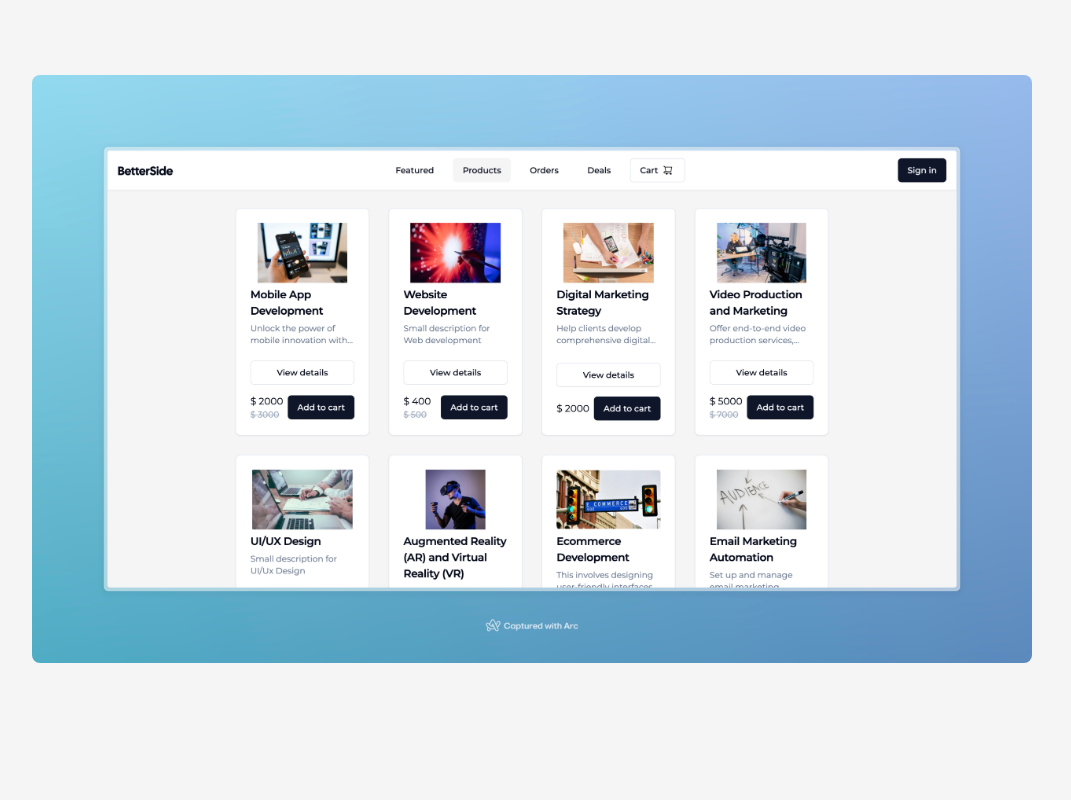
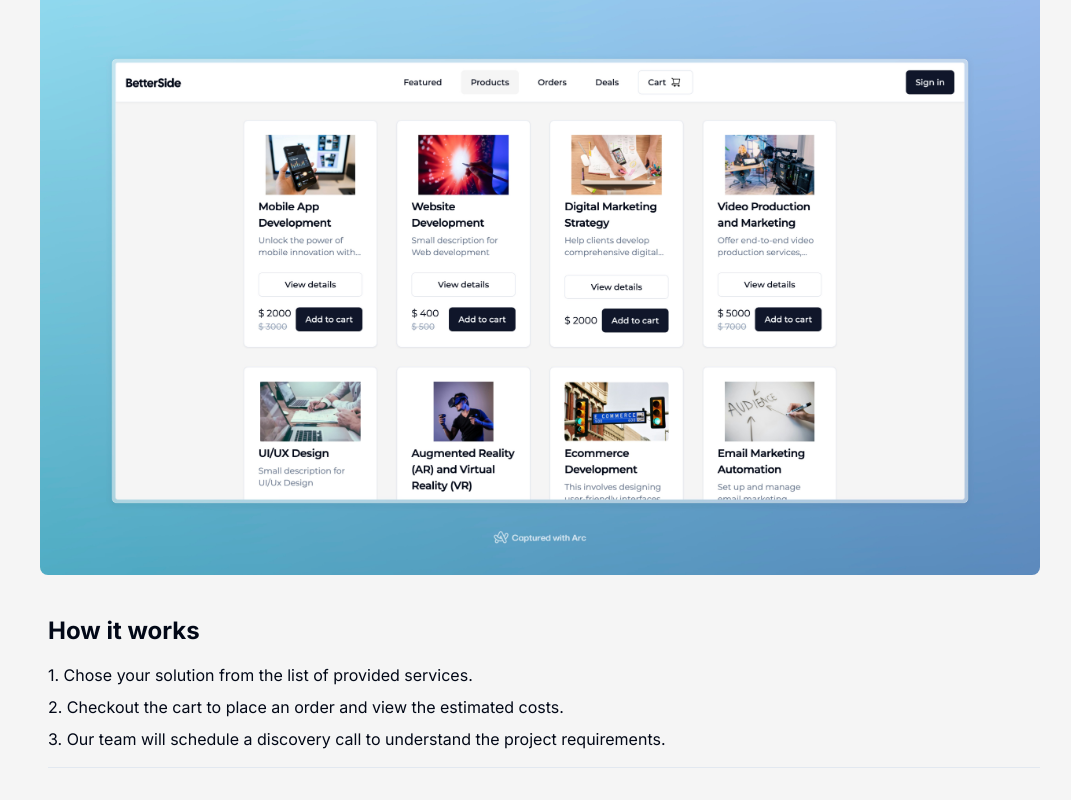
Before and after one commit to yashsharma999/agency-concept, a Next.js app: page / in a window 1280 px wide. Shown: the part 543-1343 px from the top of the page, without its empty margins (96-1167 px from the left). Before the commit the page ends 1222 px from the top, so only its background shows below. Built offline with nearby package versions, Linux system fonts and the light colour scheme.

Commit message:
feat: homepage updates

```diff
--- a/src/app/layout.js
+++ b/src/app/layout.js
@@ -8,8 +8,8 @@ const inter = Inter({ subsets: ['latin'] });
 export const montserrat = Montserrat({ subsets: ['latin'] });
 
 export const metadata = {
-  title: 'Drop-It Joy',
-  description: 'Curate your solution. Just drag and drop!',
+  title: 'BetterSide',
+  description: 'Services for your business.',
 };
 
 export default function RootLayout({ children }) {
--- a/src/app/page.js
+++ b/src/app/page.js
@@ -1,13 +1,18 @@
 import ContactUsSheet from '@/components/ContactUsSheet';
+import Footer from '@/components/Footer';
 import HeroSection from '@/components/HeroSection';
+import HowItWorks from '@/components/HowItWorks';
 import Navigation from '@/components/Navigation';
 import { homeNavMenu } from '@/constants';
+import { montserrat } from './layout';
 
 export default function Home() {
   return (
-    <div className='max-w-5xl mx-auto pb-4'>
+    <div className={`max-w-5xl mx-auto pb-4 `}>
       <Navigation menu={homeNavMenu} />
       <HeroSection />
+      <HowItWorks />
+      <Footer />
       {/* <HandleNext /> */}
     </div>
   );
--- /dev/null
+++ b/src/components/Footer.jsx
@@ -0,0 +1,10 @@
+import React from 'react';
+import { Separator } from './ui/separator';
+
+export default function Footer() {
+  return (
+    <div className='px-4 my-4'>
+      <Separator />
+    </div>
+  );
+}
--- a/src/components/HeroSection.jsx
+++ b/src/components/HeroSection.jsx
@@ -7,7 +7,7 @@ export const heroFont = localFont({
 
 export default function HeroSection() {
   return (
-    <section className='font-cal mt-20 text-center relative'>
+    <section className='font-cal px-2 mt-20 text-center relative'>
       <h1
         className={`font-bold text-[52px] md:text-[80px]  ${heroFont.className}`}
       >
@@ -16,10 +16,10 @@ export default function HeroSection() {
       <h2 className='mt-4 text-[20px] md:text-[24px] font-light'>
         Keeping It Simple, Making It Exceptional
       </h2>
-      <h3 className='text md:text-lg font-bold text-slate-500 mt-8 max-w-[40ch] mx-auto'>
+      {/* <h3 className='text md:text-lg font-bold text-slate-500 mt-8 max-w-[40ch] mx-auto'>
         Simplifying your growth journey. Chose the best solutions for a fixed
         price.
-      </h3>
+      </h3> */}
 
       <div className='flex justify-center md:justify-between flex-wrap gap-4 my-20'>
         {[
--- /dev/null
+++ b/src/components/HowItWorks.js
@@ -0,0 +1,21 @@
+import React from 'react';
+
+export default function HowItWorks() {
+  return (
+    <section className='px-4 mt-10 '>
+      <h1 className='text-2xl my-4 font-bold'>How it works</h1>
+      <div className='flex gap-2 items-center'>
+        <ol className='flex flex-col gap-2'>
+          <li>1. Chose your solution from the list of provided services.</li>
+          <li>
+            2. Checkout the cart to place an order and view the estimated costs.
+          </li>
+          <li>
+            3. Our team will schedule a discovery call to understand the project
+            requirements.
+          </li>
+        </ol>
+      </div>
+    </section>
+  );
+}
```
